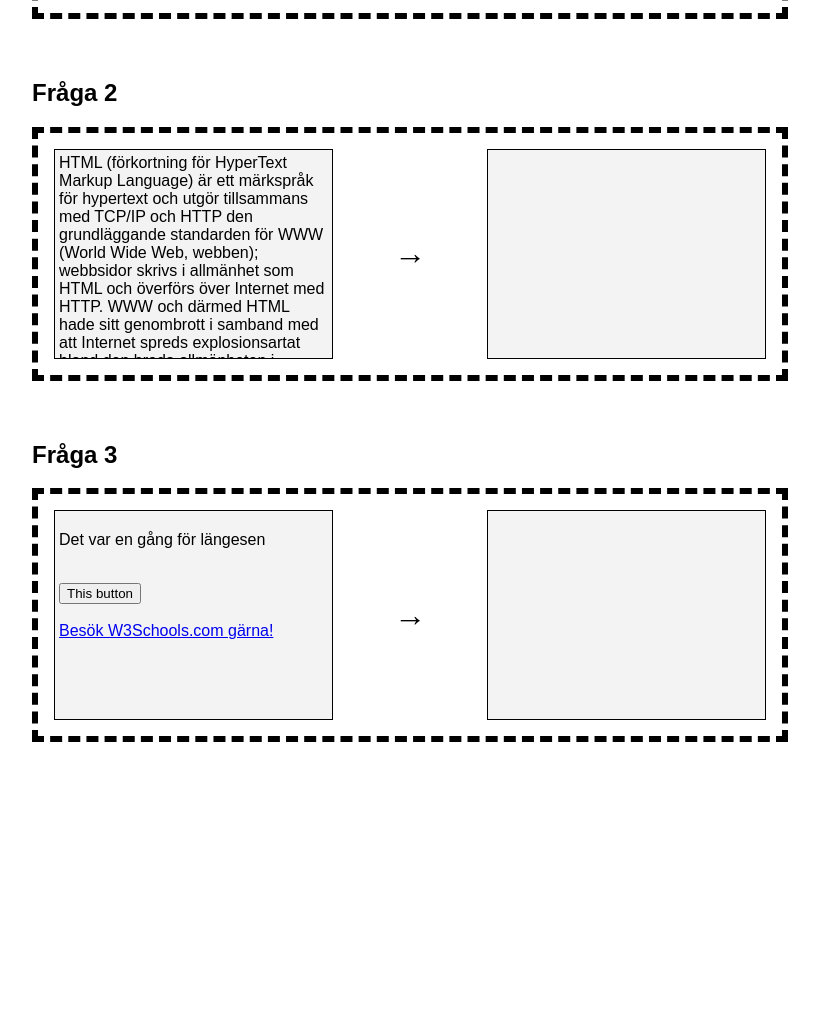
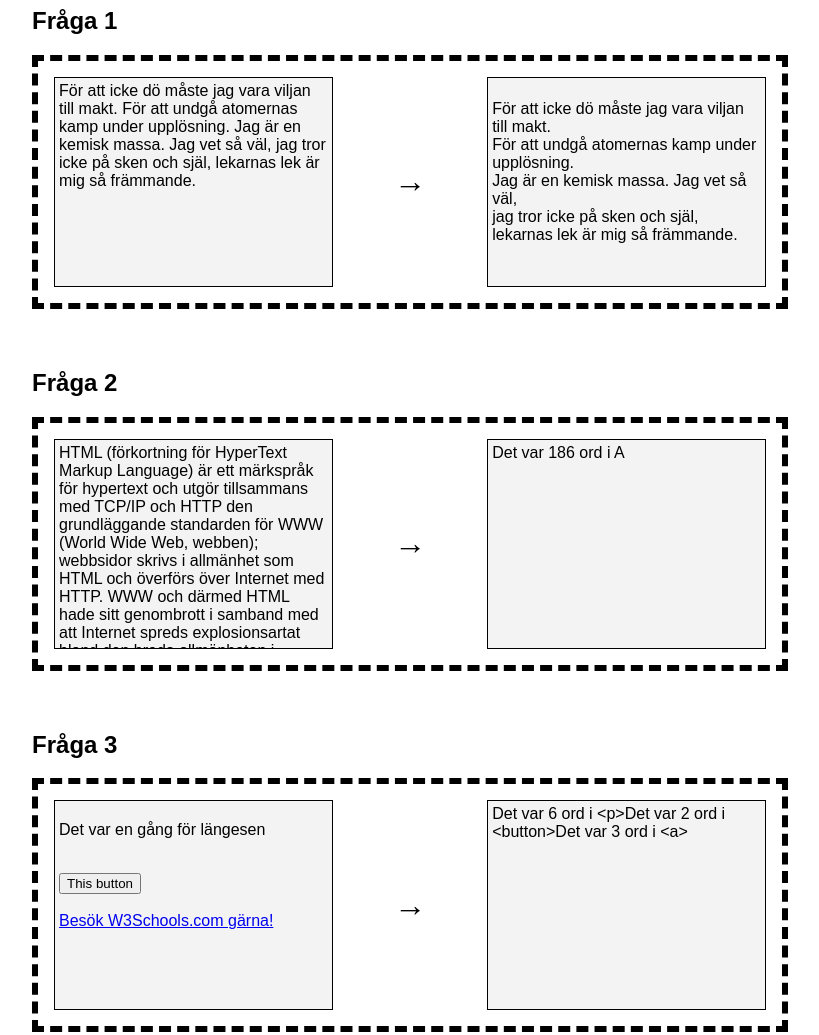
Before and after one commit to ec-utblidningar-web20-csharp-intro/JS-lecture-challenges, a plain HTML site: page html/pages/functions.html in a window 1280 px wide. Shown: the part 403-1438 px from the top of the page, without its empty margins (230-1049 px from the left). Before the commit the page ends 1185 px from the top, so only its background shows below. Drawn offline with Linux system fonts and the light colour scheme.

Commit message:
Lite förbättringar och insikter

```diff
--- a/html/pages/functions.html
+++ b/html/pages/functions.html
@@ -14,6 +14,9 @@
 <body>
     <script>component.load("nav");</script>
     <main class="fx fx-center fx-col">
+        <section>
+            <img style="width: 95%" src="/img/funktioner_mental_bild.png" alt="">
+        </section>
         <section>
             <h2>Fråga 1</h2>
             <div id="q1">
@@ -34,8 +37,7 @@
             <h2>Fråga 2</h2>
             <div id="q2">
                 <div class="fx fx-row fx-center">
-                    <div class="A">
-                        HTML (förkortning för HyperText Markup Language) är ett märkspråk för hypertext och utgör tillsammans med TCP/IP och HTTP den grundläggande standarden för WWW (World Wide Web, webben); webbsidor skrivs i allmänhet som HTML och överförs över Internet med HTTP.
+                    <div class="A">HTML (förkortning för HyperText Markup Language) är ett märkspråk för hypertext och utgör tillsammans med TCP/IP och HTTP den grundläggande standarden för WWW (World Wide Web, webben); webbsidor skrivs i allmänhet som HTML och överförs över Internet med HTTP.
                         WWW och därmed HTML hade sitt genombrott i samband med att Internet spreds explosionsartat bland den breda allmänheten i Västvärlden i mitten av 1990-talet, varvid många kom att uppfatta Internet och WWW som synonyma begrepp.
                         HTML ger möjlighet att ange ett dokuments struktur (rubriker, styckeindelning m.m.), metainformation (språk, författare, plats i en hierarki) och i viss mån hur dokumentet skall visas. HTML tillåter också att man infogar information av andra typer, eventuellt i andra filer, från början framförallt bilder, senare till exempel datorprogram (java, javascript) och instruktioner för hur sidan skall visas (CSS). Det revolutionerande var dels bilderna, dels hur lätt det var att länka till andra webbsidor.
                         HTML har kontinuerligt utvecklats, dels genom standardiseringsorganisationer, dels genom att tillverkare av webbläsare och webbservrar infört egna utvidgningar. Genom att man inte hållit sig till en gemensam standard är det vanligt att webbsidor inte helt fungerar med alla webbläsare.
--- a/js/pages/events.js
+++ b/js/pages/events.js
@@ -1,3 +1,6 @@
+// lägg till detta
+//"use strict";
+
 /* Fråga 1
 
   Skapa en funktion som tänder en fjäril genom
--- a/js/pages/functions.js
+++ b/js/pages/functions.js
@@ -2,28 +2,63 @@
 
 // ------------------------------------------------------------------------
 //#region Globala Variabler
-let i = 0;
-let A = "A";
-let B = "B";
+// let & const
+{
+  let i = 0;
+  let A = "A";
+  let B = "B";
+}
 //#endregion
 // ------------------------------------------------------------------------
 
 /* Fråga 1
 
   Pröva att kopiera innehållet från A till B
+
+  https://www.w3schools.com/js/js_functions.asp
 */
+{
+  let A = document.querySelector("#q1 .A");
+  let B = document.querySelector("#q1 .B");
 
-//let A = document.querySelector("#q1 .A");
-//let B = document.querySelector("#q1 .B");
+  B.innerText = A.textContent;
+}
+
 
 /* Fråga 2
 
   Skriv en funktion som räknar antal ord i A
   och skriver ut i B
+
+  Rätt antal: 186
+
+  lista på sträng metoder:
+  https://www.w3schools.com/jsref/jsref_obj_string.asp
+  klicka på alla try me's
+  https://www.w3schools.com/js/js_string_methods.asp
 */
+// beskriva vad som ska ske
+function räknaOrd(){
+  let A = document.querySelector("#q2 .A");
+  let B = document.querySelector("#q2 .B");
 
-//let A = document.querySelector("#q2 .A");
-//let B = document.querySelector("#q2 .B");
+  let string = A.innerText;
+  let word = string.split(" ");
+  B.innerText = `Det var ${word.length} ord i A`;
+
+  /*
+  let spaces = 0;
+  for(let charIndex = 0; charIndex < string.length; charIndex++){
+    let char = string[charIndex];
+    if(char == " "){
+      spaces++;
+    }
+  }
+  B.innerText = `Det var ${spaces+1} ord i A`;
+  console.log(A);
+  */
+};
+räknaOrd();
 
 /* Fråga 3
 
@@ -32,26 +67,41 @@ let B = "B";
 
   Kalla den på de tre elementen i låda A
   och skriv resultatet i låda B
- */
 
-//let paragraph = document.querySelector("#q3 p");
-//let button = document.querySelector("#q3 button");
-//let link = document.querySelector("#q3 a");
+  parametrar   - data som åker in till funktionen
+               - ingredienser till ett recept
+  retrur värde - data som åker ut ur funktionen
+  https://www.w3schools.com/js/js_function_parameters.asp
+*/
 
-//let B = document.querySelector("#q3 .B");
+function bakeCake(milk, flour, sugar){
+ let cake = (milk + flour + sugar * 0.01) / 3.0;
+ return cake;
+}
 
+// baka en kaka
+let cakeWeight = bakeCake(/*lättmjölk 2l*/ 2, /*Grahamsmjöl 1l*/1, /*rörsocker 500gr*/500);
+// baka en dubbelt så stor kaka
+cakeWeight = bakeCake(/*lättmjölk 2l*/ 2*2, /*Grahamsmjöl 1l*/1*2, /*rörsocker 500gr*/500*2);
 
+function countWords(/*kanske en <div> eller en <button>*/htmlElement){
+  let string = htmlElement.innerText;
+  let words = string.split(" ");
+  let wordCount = words.length;
 
+  return wordCount;
+}
 
+let paragraph = document.querySelector("#q3 p");
+let button = document.querySelector("#q3 button");
+let link = document.querySelector("#q3 a");
 
+let B = document.querySelector("#q3 .B");
 
-
-
-
-
-
-
-
+let paragraphCount = countWords(paragraph);
+B.innerText = `Det var ${paragraphCount} ord i <p>`;
+B.innerText += `Det var ${countWords(button)} ord i <button>`;
+B.innerText += `Det var ${countWords(link)} ord i <a>`;
 
 // ----------------------------
 // |         Facit            |
```
Also changed, not shown: img/funktioner_mental_bild.png (added).
